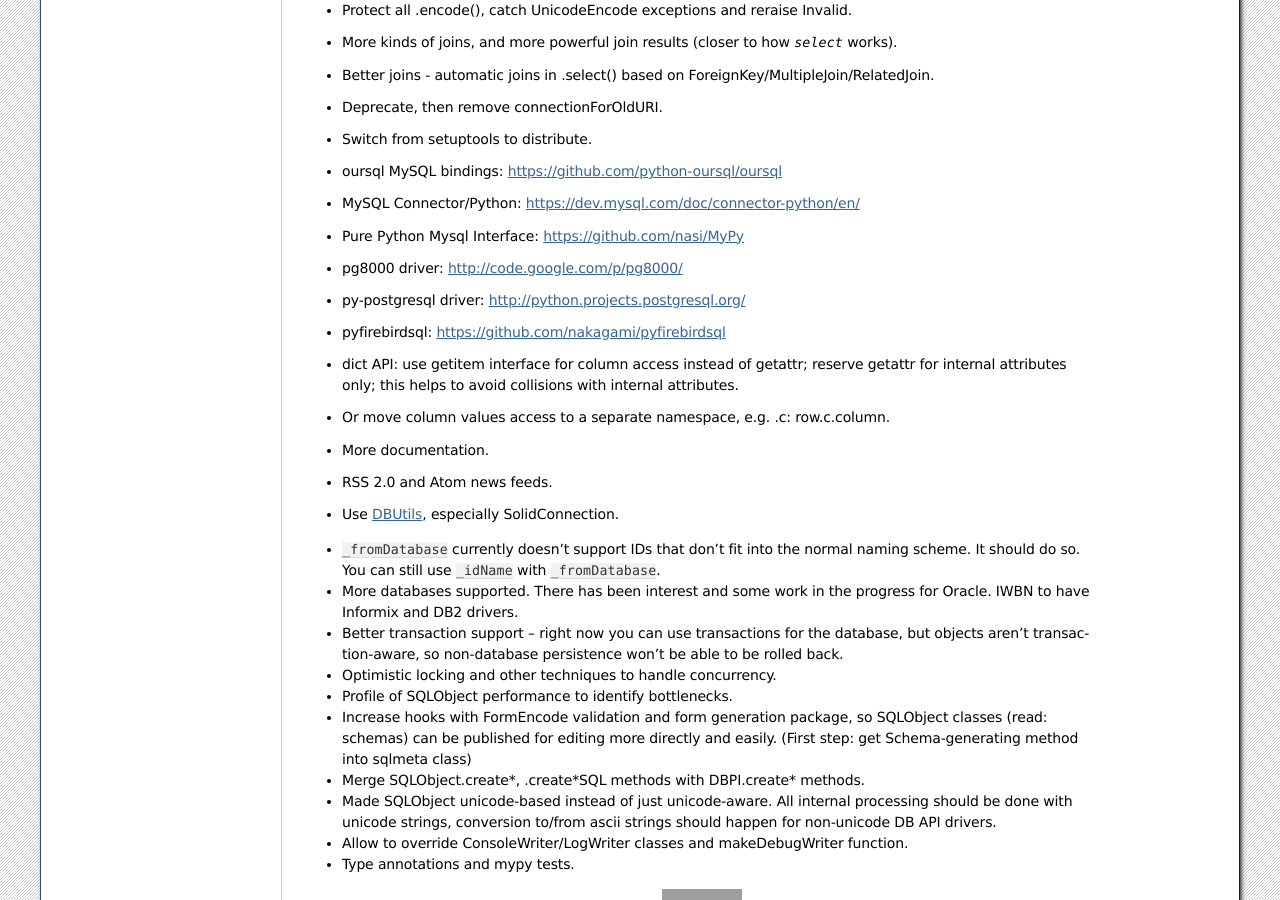
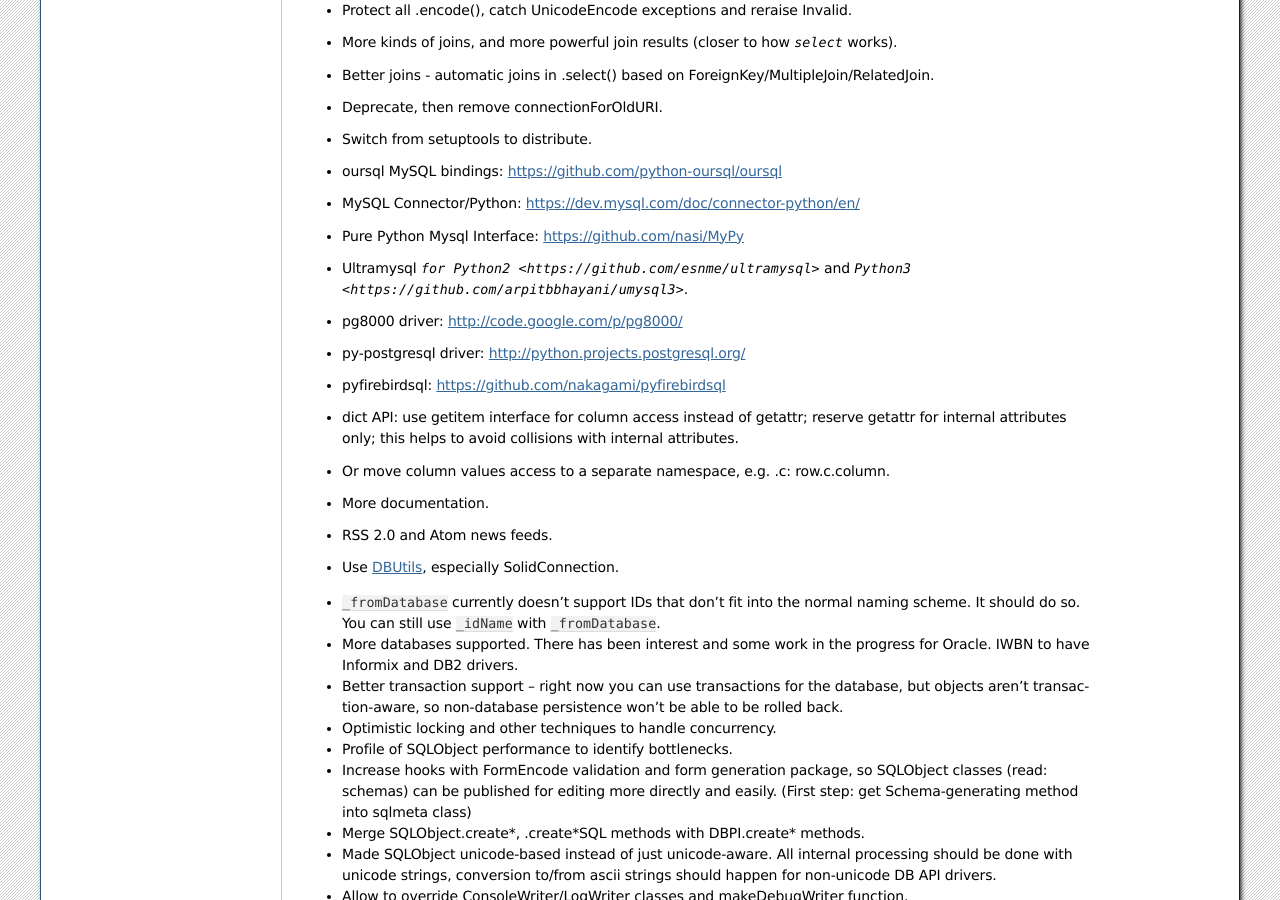
Before and after one commit to sqlobject/sqlobject, a Sphinx documentation site: the page built from docs/TODO.rst, in a window 1280 px wide and 900 px high, scrolled down 961 px. Built offline with Sphinx 7.4.7, drawn with Linux system fonts in a browser that asks for light colours; grey boxes are pictures that could not be loaded.

Commit message:
TODO: Ultramysql

```diff
--- a/docs/TODO.rst
+++ b/docs/TODO.rst
@@ -74,6 +74,9 @@
 
 * Pure Python Mysql Interface: https://github.com/nasi/MyPy
 
+* Ultramysql `for Python2 <https://github.com/esnme/ultramysql>` and
+  `Python3 <https://github.com/arpitbbhayani/umysql3>`.
+
 * pg8000 driver: http://code.google.com/p/pg8000/
 
 * py-postgresql driver: http://python.projects.postgresql.org/
```
